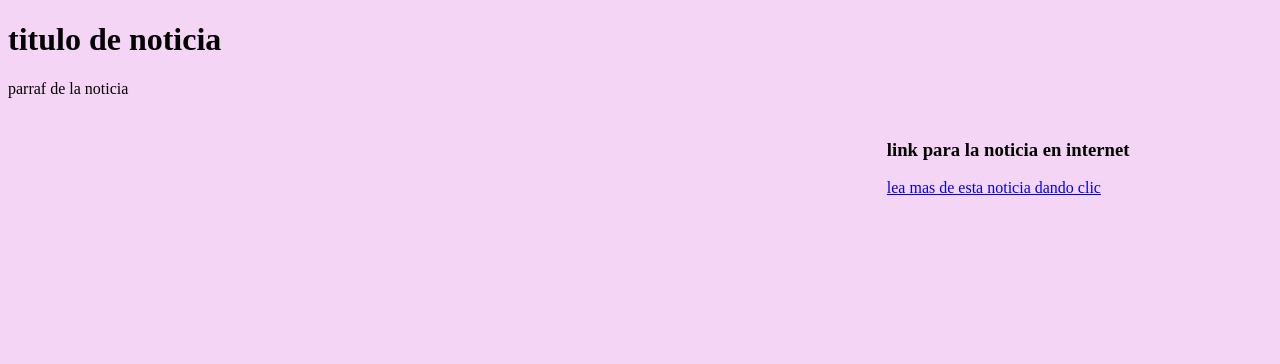
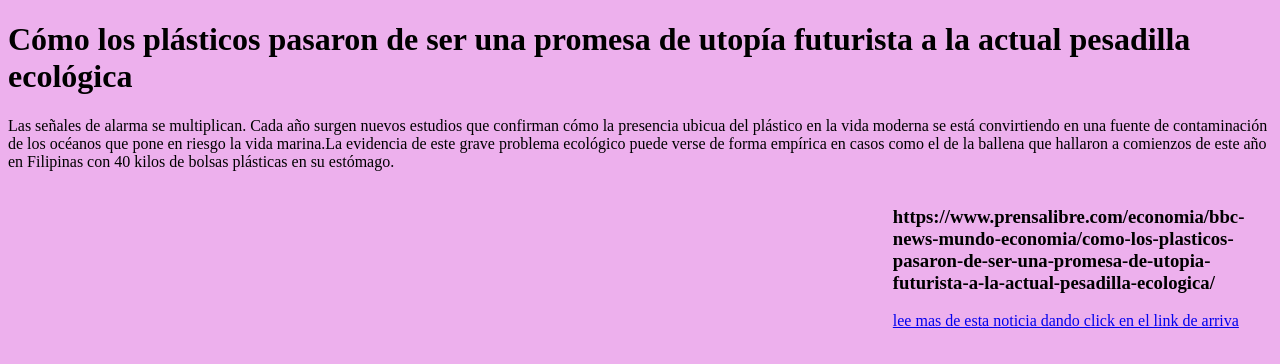
Before and after one commit to yamilethbarahona/oyami.github.io, a plain HTML site: page index.html in a window 1280 px wide. Drawn offline with Linux system fonts and the light colour scheme.

Commit message:
Update index.html

```diff
--- a/index.html
+++ b/index.html
@@ -2,17 +2,14 @@
 <html>
     <head>
         <meta charset="utf-8">
-        <title>Derivado de "Desafío "Periodico""</title>
-        <link rel="stylesheet" href="estilo.css">
+        <title>Desafío "Periodico"</title>
     </head>
-    <body>
-    <h1>titulo de noticia</h1>
-<p>parraf de la noticia
-
+    <body style="background:rgb(237, 176, 237);">
+      <h1>Cómo los plásticos pasaron de ser una promesa de utopía futurista a la actual pesadilla ecológica</h1>
+<p>Las señales de alarma se multiplican. Cada año surgen nuevos estudios que confirman cómo la presencia ubicua del plástico en la vida moderna se está convirtiendo en una fuente de contaminación de los océanos que pone en riesgo la vida marina.La evidencia de este grave problema ecológico puede verse de forma empírica en casos como el de la ballena que hallaron a comienzos de este año en Filipinas con 40 kilos de bolsas plásticas en su estómago.
 </p>
-<div ><h3>link para la noticia en internet</h3>
-    <a href="link">lea mas de esta noticia dando clic</a>
+<div style="background:rgb(245, 30, 245)padding: 6px;float:right;width:30%;margin-left:10px>"><h3>https://www.prensalibre.com/economia/bbc-news-mundo-economia/como-los-plasticos-pasaron-de-ser-una-promesa-de-utopia-futurista-a-la-actual-pesadilla-ecologica/</h3>
+<a href="link">lee mas de esta noticia dando click en el link de arriva</a>
 </div>
     </body>
-
 </html>
```
